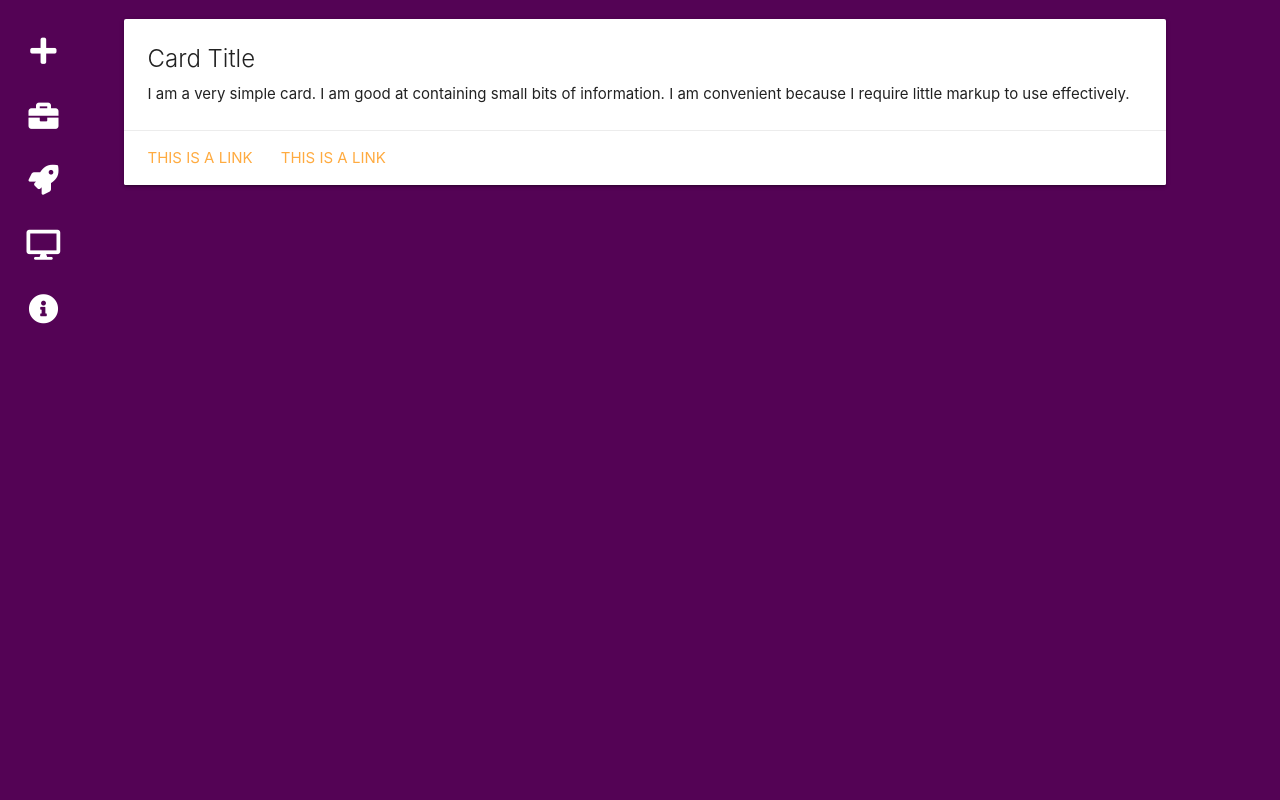
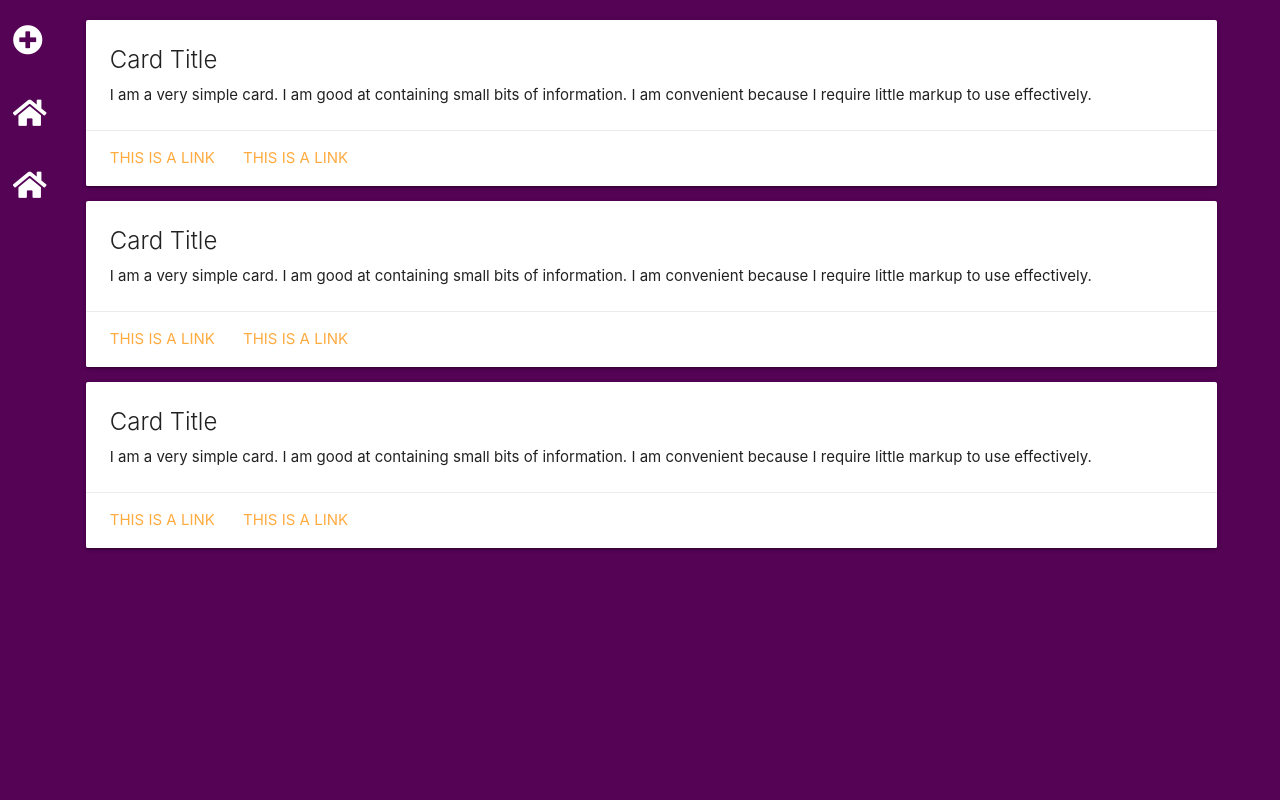
Before and after one commit to Andrew0914/codelappsWebPage, a WordPress theme: template index.php in a window 1280 px wide. Run offline with PHP 8.4 and a stand-in for WordPress, Linux system fonts and the light colour scheme; the site name, menu and one post (Sample post) are stand-ins, and other content is empty.

Commit message:
Navegacion y estructura de contenido
Navegacion responsive
Contenedor para el contenido general

```diff
--- a/footer.php
+++ b/footer.php
@@ -1,4 +1,4 @@
-
+        </section>
         <footer>
         <?php wp_footer(); ?>
         </footer>
--- a/functions.php
+++ b/functions.php
@@ -33,7 +33,8 @@
 
     function cp_registro_menus(){
         register_nav_menus(array(
-            'header-menu' => __('Header Menu', 'Codelapps') // Main Navigation
+            'header-menu' => __('Header Menu', 'Codelapps'), // Main Navigation
+            'acces-menu' => __('Accesos directos','Codelapps') // menu de accesos directos
         ));
     }
 
--- a/header.php
+++ b/header.php
@@ -11,19 +11,16 @@
     </head>
     <body>
     <div class="contenedor">
+
         <div class="overlay"></div>
+
         <header class='header-principal'>
-            <ul class='acces-navmenu'>
-                <li class="navBtn">
-                    <i class="fa fa-plus fa-2x"></i>
-                </li>
-                <li><i class="fas fa-briefcase fa-2x"></i></li>
-                <li><i class="fa fa-rocket fa-2x"></i></li>
-                <li><i class="fa fa-desktop fa-2x"></i></li>
-                <li>
-                    <i class="fas fa-info-circle fa-2x"></i>
-                </li>
-            </ul>
+
+            <!-- BOTON PARA NAVEGACION COMPLETA -->
+            <div class="navBtn">
+                <i class="fas fa-plus-circle fa-2x"></i>
+            </div>
+            <!-- MENU DE ACCESOS DIRECTOS -->
             <?php
                 // argumentos para desplegar el menu
                 $args= array(
@@ -35,26 +32,18 @@
                 // imprime el menu
                 wp_nav_menu($args);
             ?>
+            <!-- MENU COMPLETO -->
+            <?php
+                // argumentos para desplegar el menu
+                $args= array(
+                    "theme_location"=> "acces-menu",
+                    "container"=> "div",
+                    "container_class"=>"acces-navmenu"
+                );
+
+                // imprime el menu
+                wp_nav_menu($args);
+            ?>
         </header>
-        <div class="main">
-            <article>
-
-
-                    <div class="card">
-                        <div class="card-content">
-                            <span class="card-title">Card Title</span>
-                            <p>I am a very simple card. I am good at containing small bits of information.
-                            I am convenient because I require little markup to use effectively.</p>
-                        </div>
-                        <div class="card-action">
-                            <a href="#">This is a link</a>
-                            <a href="#">This is a link</a>
-                        </div>
-                    </div>
-
-
-            </article>
-
-
-        </div>
-    </div>
+        <!-- SECCION PARA EL CONTENIDO PRINCIPAL -->
+        <section class="main">
--- a/index.php
+++ b/index.php
@@ -1,7 +1,41 @@
 <?php
     get_header();
 ?>
+        <div class="card">
+            <div class="card-content">
+                <span class="card-title">Card Title</span>
+                <p>I am a very simple card. I am good at containing small bits of information.
+                I am convenient because I require little markup to use effectively.</p>
+            </div>
+            <div class="card-action">
+                <a href="#">This is a link</a>
+                <a href="#">This is a link</a>
+            </div>
+        </div>
 
+        <div class="card">
+            <div class="card-content">
+                <span class="card-title">Card Title</span>
+                <p>I am a very simple card. I am good at containing small bits of information.
+                I am convenient because I require little markup to use effectively.</p>
+            </div>
+            <div class="card-action">
+                <a href="#">This is a link</a>
+                <a href="#">This is a link</a>
+            </div>
+        </div>
+
+        <div class="card">
+            <div class="card-content">
+                <span class="card-title">Card Title</span>
+                <p>I am a very simple card. I am good at containing small bits of information.
+                I am convenient because I require little markup to use effectively.</p>
+            </div>
+            <div class="card-action">
+                <a href="#">This is a link</a>
+                <a href="#">This is a link</a>
+            </div>
+        </div>
 <?php
     get_footer();
 ?>
--- a/js/scripts.js
+++ b/js/scripts.js
@@ -1,11 +1,12 @@
 $ = jQuery.noConflict();
 $(document).ready(function() {
-
+    // MENU PRINCIPAL
     var toggleMenu = function() {
         $('header.header-principal').toggleClass('toggle');
         $('.main').toggleClass('push');
         $('.overlay').toggleClass('block');
-        $('#social, .logo').toggleClass('reveal');
+        $('.navBtn~li').toggleClass('reveal');
+        $(".acces-navmenu").toggleClass('desaparece');
     };
 
     //Nav
@@ -13,8 +14,20 @@ $(document).ready(function() {
         toggleMenu();
     });
 
-    Mousetrap.bind('esc', function() {
-        toggleMenu();
+    // cambiando vista de los accesos directos
+    $(".acces-navmenu ul li a").each(function(i, el) {
+        var enlace = $(el).attr('href');
+        if (enlace.includes('portafolio')) {
+            $(el).html('<i class="fas fa-briefcase fa-2x"></i>');
+        } else if (enlace.includes('developer')) {
+            $(el).html('<i class="fas fa-rocket fa-2x"></i>');
+        } else if (enlace.includes('blog')) {
+            $(el).html('<i class="fas fa-desktop fa-2x"></i>');
+        } else if (enlace.includes('acerca-de')) {
+            $(el).html('<i class="fas fa-info-circle fa-2x"></i>');
+        } else {
+            $(el).html('<i class="fas fa-home fa-2x"></i>');
+        }
     });
 
 });
--- a/style.css
+++ b/style.css
@@ -53,14 +53,15 @@ body {
 }
 
 .contenedor {
-    margin: 0 7.5% 0 2%;
-    width: 90%;
+    margin: 0 1%;
+    width: 95%;
     position: relative;
     overflow: hidden;
 }
 
 header.header-principal {
-    width: 7.5%;
+    padding-top: 25px;
+    width: 5%;
     height: 100%;
     position: fixed;
     overflow: hidden;
@@ -72,17 +73,10 @@ header.header-principal {
     width: 312px !important;
 }
 
-.reveal {
-    opacity: 1;
-    left: 0;
-}
-
 nav.nav-principal {
-    padding-left: 300px;
     overflow: hidden;
     position: absolute;
     transition: .3s ease-out;
-    top: 80px;
     left: 0;
     width: 100%;
     opacity: 0;
@@ -91,67 +85,38 @@ nav.nav-principal {
     box-shadow: none;
 }
 
-nav.nav-principal a {
+nav.nav-principal ul li {
     float: left;
-    padding: 8px 0;
-    opacity: .5;
+    padding: 4px 0;
     width: 100%;
     transition: .3s ease;
-    font-size: 1em;
-    text-transform: uppercase;
-    font-weight: bold;
-    line-height: 1.85em;
 }
 
-nav.nav-principal a:hover,
-.current,
-.toggle .navBtn {
-    opacity: 1;
+nav.nav-principal ul li a {
+    font-size: 20px;
 }
 
 .toggle nav.nav-principal {
-    padding-left: 60px;
+    margin-left: 65px;
     opacity: 1;
 }
 
 .navBtn {
-    width: 100%;
-    text-align: center;
     transform: rotate(0deg);
     transition: .3s ease-out;
-    display: block;
-}
-
-.acces-navmenu {
-    margin: 20px 0 0;
-    text-align: center;
-    position: absolute;
-    z-index: 1000001;
-    left: 0;
-    list-style: none;
-}
-
-.acces-navmenu li {
-    padding: 16px 1px;
+    display: inline-block;
+    color: white;
     cursor: pointer;
-    color: white;
-    transition: .3s ease-out
-}
-
-.acces-navmenu li:hover {
-    color: #c4962b;
 }
 
 .toggle .navBtn {
     transform: rotate(224deg);
-    color: #fff;
-    left: -100px;
+    color: #c4962b;
 }
 
 .main {
     float: right;
-    width: 92.5%;
-    margin: 0 0 0 5%;
+    width: 95%;
     padding: 0;
     transition: .6s ease-in;
     overflow: hidden;
@@ -160,7 +125,6 @@ nav.nav-principal a:hover,
 }
 
 .push {
-    margin-left: 240px;
     margin-right: -240px;
     transition: .3s ease-in;
 }
@@ -180,53 +144,64 @@ nav.nav-principal a:hover,
 }
 
 
-/* 1024 */
+/* MENU DE ACCESOS DIRECTOS */
 
-@media only screen and (max-width: 1024px) {
-    .contenedor {
-        width: 100%;
-        margin: 0;
-    }
-    header.header-principal {
-        width: 8%;
-    }
-    .main {
-        width: 92%;
-    }
+.acces-navmenu {
+    transition: .3s ease-out;
+}
+
+.acces-navmenu ul {
+    z-index: 1000001;
+    left: 0;
+    list-style: none;
+    padding-top: 20px;
+}
+
+.acces-navmenu ul li {
+    padding: 20px 0px;
+}
+
+.acces-navmenu ul li a {
+    cursor: pointer;
+    color: white;
+    transition: .3s ease-out;
+}
+
+.acces-navmenu ul li a:hover {
+    color: #c4962b !important;
+}
+
+.desaparece {
+    display: none;
+}
+
+.current_page_item a {
+    color: #c4962b !important;
 }
 
 
 /* 768 */
 
 @media only screen and (max-width: 768px) {
+    .contenedor {
+        margin: 0;
+        width: 100%;
+    }
     header.header-principal {
         width: 10%;
+        text-align: center;
     }
     .main {
         width: 90%;
     }
-}
-
-
-/* 480 */
-
-@media only screen and (max-width: 480px) {
-    header.header-principal {
-        width: 10%;
+    .toggle {
+        width: 35% !important;
     }
-    .main {
-        width: 90%;
+    .toggle nav.nav-principal {
+        margin-left: 1%;
+    }
+    .push {
+        margin-right: -30%;
+        transition: .3s ease-in;
     }
 }
-
-
-/* 320 */
-
-@media only screen and (max-width: 320px) {
-    header.header-principal {
-        width: 15%;
-    }
-    .main {
-        width: 85%;
-    }
-}
```
